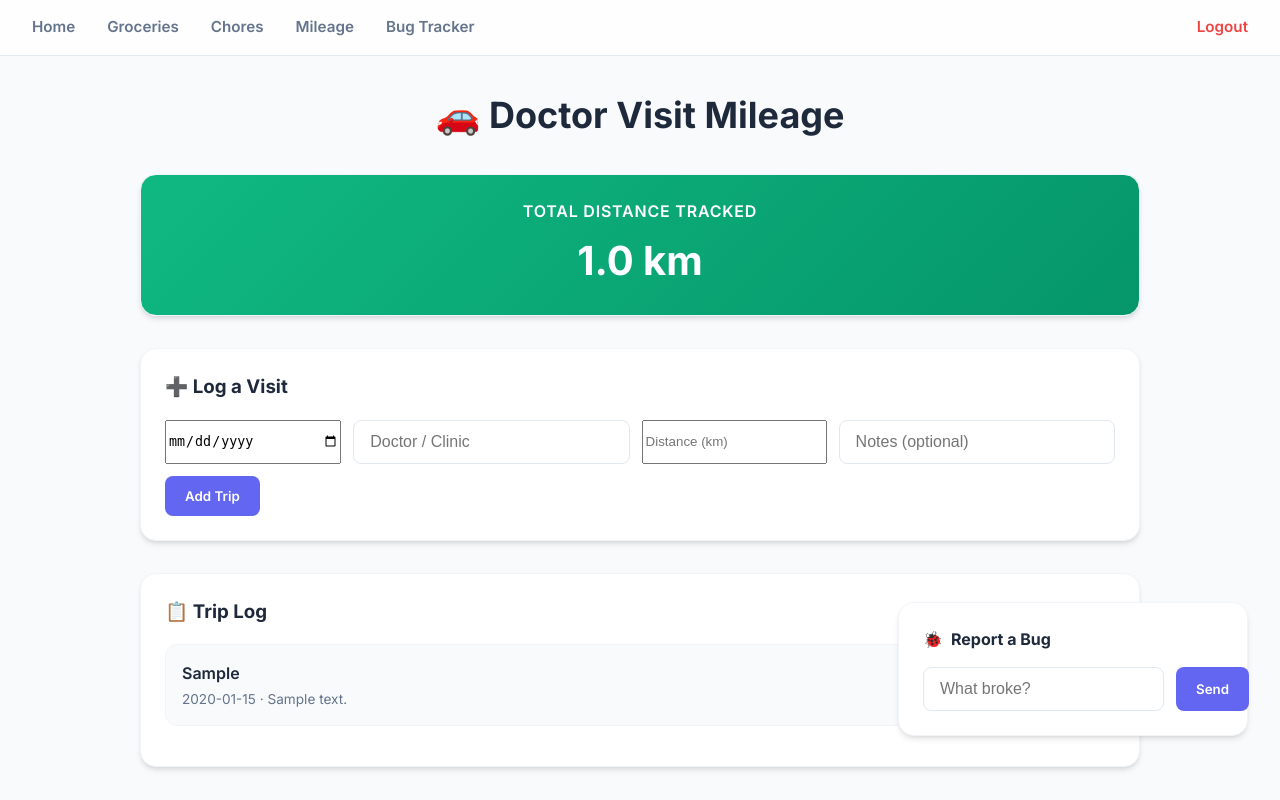
After one commit to joshmaddigan/family-hub, a Flask app: page /mileage in a window 1280 px wide. The commit adds this page. Run offline with Flask 3, Linux system fonts and the light colour scheme; the visitor is signed in with stand-in values (Sample User, id 1); tables that the repository leaves empty hold one stand-in row (values such as "Sample post").

Commit message:
Add doctor visit mileage tracker
- New 'mileage' SQLite table: date, doctor/clinic, distance_km, notes
- Routes: /mileage (view), /add_trip (POST), /delete_trip (POST)
- mileage.html template with total km summary card and trip log
- Nav link added to base.html

https://claude.ai/code/session_01Q3VPRRa2T6bhsw5739t8pB

```diff
--- a/app.py
+++ b/app.py
@@ -60,6 +60,17 @@ def init_db():
             reported_by TEXT NOT NULL,
             description TEXT NOT NULL,
             status TEXT DEFAULT 'active'
+        )
+    ''')
+
+    # Mileage Table
+    c.execute('''
+        CREATE TABLE IF NOT EXISTS mileage (
+            id INTEGER PRIMARY KEY AUTOINCREMENT,
+            date TEXT NOT NULL,
+            doctor TEXT NOT NULL,
+            distance_km REAL NOT NULL,
+            notes TEXT
         )
     ''')
 
@@ -269,6 +280,49 @@ def resolved_bug():
     return redirect('/bugs')
 
 
+# --- MILEAGE TRACKER ---
+@app.route('/mileage')
+@login_required
+def mileage():
+    conn = get_db()
+    trips = conn.execute('SELECT * FROM mileage ORDER BY date DESC').fetchall()
+    total_km = conn.execute('SELECT COALESCE(SUM(distance_km), 0) FROM mileage').fetchone()[0]
+    conn.close()
+    return render_template('mileage.html', trips=trips, total_km=total_km)
+
+@app.route('/add_trip', methods=['POST'])
+@login_required
+def add_trip():
+    date = request.form.get('date')
+    doctor = request.form.get('doctor')
+    distance_km = request.form.get('distance_km')
+    notes = request.form.get('notes', '').strip()
+    if date and doctor and distance_km:
+        try:
+            distance_km = float(distance_km)
+            conn = get_db()
+            conn.execute(
+                'INSERT INTO mileage (date, doctor, distance_km, notes) VALUES (?, ?, ?, ?)',
+                (date, doctor, distance_km, notes or None)
+            )
+            conn.commit()
+            conn.close()
+        except ValueError:
+            pass
+    return redirect('/mileage')
+
+@app.route('/delete_trip', methods=['POST'])
+@login_required
+def delete_trip():
+    trip_id = request.form.get('trip_id')
+    if trip_id:
+        conn = get_db()
+        conn.execute('DELETE FROM mileage WHERE id = ?', (trip_id,))
+        conn.commit()
+        conn.close()
+    return redirect('/mileage')
+
+
 # ============================================================
 # 6. SERVER START
 # ============================================================
--- a/templates/base.html
+++ b/templates/base.html
@@ -11,6 +11,7 @@
         <a href="/">Home</a>
         <a href="/groceries">Groceries</a>
         <a href="/chores">Chores</a>
+        <a href="/mileage">Mileage</a>
         <a href="/bugs">Bug Tracker</a>
         <a href="/logout" style="margin-left: auto; color: var(--danger);">Logout</a>
     </nav>
--- /dev/null
+++ b/templates/mileage.html
@@ -0,0 +1,52 @@
+{% extends "base.html" %}
+
+{% block content %}
+
+<h1>🚗 Doctor Visit Mileage</h1>
+
+<!-- Summary Card -->
+<div class="card" style="background: linear-gradient(135deg, #10b981 0%, #059669 100%); color: white; text-align: center;">
+    <h2 style="color: white; margin: 0; font-size: 1rem; font-weight: 600; text-transform: uppercase; letter-spacing: 0.05em;">Total Distance Tracked</h2>
+    <p style="color: white; font-size: 2.5rem; font-weight: 700; margin: 0.5rem 0 0;">{{ "%.1f"|format(total_km) }} km</p>
+</div>
+
+<!-- Add Trip Form -->
+<div class="card">
+    <h3 style="margin-top: 0;">➕ Log a Visit</h3>
+    <form action="/add_trip" method="POST" style="flex-wrap: wrap; gap: 0.75rem;">
+        <input type="date" name="date" required style="flex: 1 1 150px;">
+        <input type="text" name="doctor" placeholder="Doctor / Clinic" required style="flex: 2 1 200px;">
+        <input type="number" name="distance_km" placeholder="Distance (km)" step="0.1" min="0" required style="flex: 1 1 140px;">
+        <input type="text" name="notes" placeholder="Notes (optional)" style="flex: 2 1 200px;">
+        <button type="submit" style="flex: 0 0 auto;">Add Trip</button>
+    </form>
+</div>
+
+<!-- Trip Log -->
+<div class="card">
+    <h3 style="margin-top: 0;">📋 Trip Log</h3>
+
+    {% if trips %}
+        <ul style="padding: 0;">
+            {% for trip in trips %}
+            <li style="display: flex; justify-content: space-between; align-items: center; flex-wrap: wrap; gap: 0.5rem; padding: 1rem; margin-bottom: 0.75rem; background: #f8fafc; border-radius: 0.75rem; border: 1px solid #f1f5f9;">
+                <div style="display: flex; flex-direction: column; gap: 0.2rem; flex: 1;">
+                    <span style="font-weight: 600; color: var(--text-main);">{{ trip['doctor'] }}</span>
+                    <span style="font-size: 0.85rem; color: var(--text-muted);">{{ trip['date'] }}{% if trip['notes'] %} · {{ trip['notes'] }}{% endif %}</span>
+                </div>
+                <div style="display: flex; align-items: center; gap: 1rem;">
+                    <span style="font-weight: 700; color: #10b981; font-size: 1.1rem;">{{ "%.1f"|format(trip['distance_km']) }} km</span>
+                    <form action="/delete_trip" method="POST" style="margin: 0;">
+                        <input type="hidden" name="trip_id" value="{{ trip['id'] }}">
+                        <button type="submit" class="danger" style="padding: 0.4rem 0.75rem; font-size: 0.85rem;">✕</button>
+                    </form>
+                </div>
+            </li>
+            {% endfor %}
+        </ul>
+    {% else %}
+        <p style="color: var(--text-muted); text-align: center; padding: 2rem 0;">No trips logged yet — add your first visit above!</p>
+    {% endif %}
+</div>
+
+{% endblock %}
```
